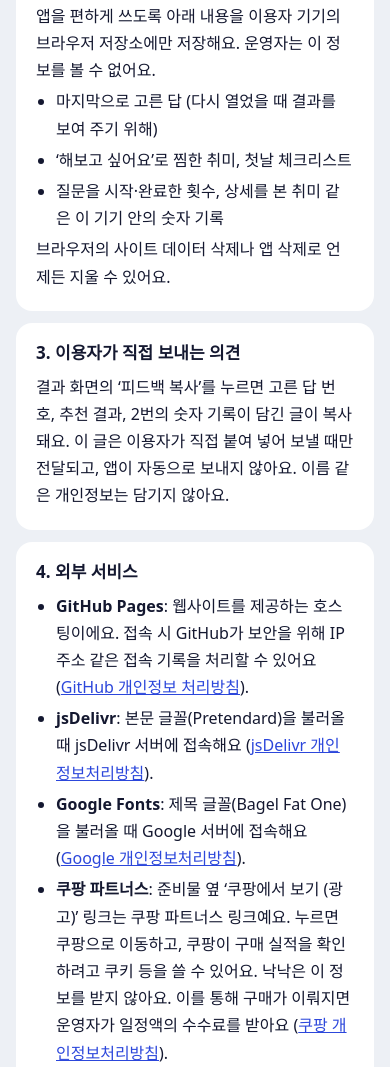
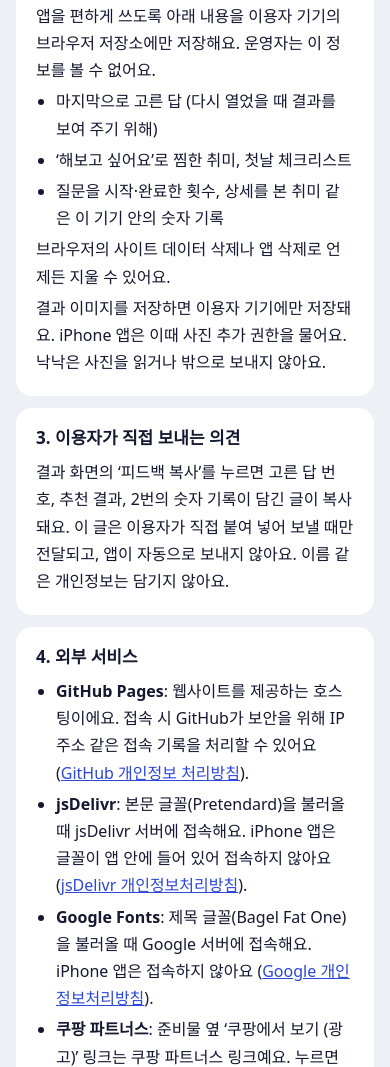
Before and after one commit to theserver62-glitch/naknak, a plain HTML site: page privacy.html in a window 390 px wide. Shown: the part 376-1443 px from the top of the page. Drawn offline with Linux system fonts and the light colour scheme.

Commit message:
처리방침 11/17판: iPhone 앱(사진 저장 권한, 앱 안 글꼴) 추가 (naknak 2c4b4a0)
Co-Authored-By: Claude Opus 5.5 <noreply@anthropic.com>

```diff
--- a/privacy.html
+++ b/privacy.html
@@ -17,7 +17,7 @@ p,li{margin:4px 0}ul{padding-left:20px;margin:4px 0}.muted{color:var(--muted);fo
 <body>
 <main>
 <h1>낙낙 개인정보처리방침</h1>
-<p class="muted">시행일 2026년 11월 9일 · 적용 대상: 낙낙 - 취미찾기 웹사이트, Android 앱, 토스 미니앱</p>
+<p class="muted">시행일 2026년 11월 17일 · 적용 대상: 낙낙 - 취미찾기 웹사이트, Android 앱, iPhone 앱, 토스 미니앱</p>
 
 <section>
 <h2>1. 수집하는 개인정보</h2>
@@ -33,6 +33,7 @@ p,li{margin:4px 0}ul{padding-left:20px;margin:4px 0}.muted{color:var(--muted);fo
 <li>질문을 시작·완료한 횟수, 상세를 본 취미 같은 이 기기 안의 숫자 기록</li>
 </ul>
 <p>브라우저의 사이트 데이터 삭제나 앱 삭제로 언제든 지울 수 있어요.</p>
+<p>결과 이미지를 저장하면 이용자 기기에만 저장돼요. iPhone 앱은 이때 사진 추가 권한을 물어요. 낙낙은 사진을 읽거나 밖으로 보내지 않아요.</p>
 </section>
 
 <section>
@@ -44,8 +45,8 @@ p,li{margin:4px 0}ul{padding-left:20px;margin:4px 0}.muted{color:var(--muted);fo
 <h2>4. 외부 서비스</h2>
 <ul>
 <li><b>GitHub Pages</b>: 웹사이트를 제공하는 호스팅이에요. 접속 시 GitHub가 보안을 위해 IP 주소 같은 접속 기록을 처리할 수 있어요 (<a href="https://docs.github.com/site-policy/privacy-policies/github-general-privacy-statement" target="_blank" rel="noopener">GitHub 개인정보 처리방침</a>).</li>
-<li><b>jsDelivr</b>: 본문 글꼴(Pretendard)을 불러올 때 jsDelivr 서버에 접속해요 (<a href="https://www.jsdelivr.com/terms/privacy-policy" target="_blank" rel="noopener">jsDelivr 개인정보처리방침</a>).</li>
-<li><b>Google Fonts</b>: 제목 글꼴(Bagel Fat One)을 불러올 때 Google 서버에 접속해요 (<a href="https://policies.google.com/privacy" target="_blank" rel="noopener">Google 개인정보처리방침</a>).</li>
+<li><b>jsDelivr</b>: 본문 글꼴(Pretendard)을 불러올 때 jsDelivr 서버에 접속해요. iPhone 앱은 글꼴이 앱 안에 들어 있어 접속하지 않아요 (<a href="https://www.jsdelivr.com/terms/privacy-policy" target="_blank" rel="noopener">jsDelivr 개인정보처리방침</a>).</li>
+<li><b>Google Fonts</b>: 제목 글꼴(Bagel Fat One)을 불러올 때 Google 서버에 접속해요. iPhone 앱은 접속하지 않아요 (<a href="https://policies.google.com/privacy" target="_blank" rel="noopener">Google 개인정보처리방침</a>).</li>
 <li><b>쿠팡 파트너스</b>: 준비물 옆 ‘쿠팡에서 보기 (광고)’ 링크는 쿠팡 파트너스 링크예요. 누르면 쿠팡으로 이동하고, 쿠팡이 구매 실적을 확인하려고 쿠키 등을 쓸 수 있어요. 낙낙은 이 정보를 받지 않아요. 이를 통해 구매가 이뤄지면 운영자가 일정액의 수수료를 받아요 (<a href="https://privacy.coupang.com/ko/center/coupang/" target="_blank" rel="noopener">쿠팡 개인정보처리방침</a>).</li>
 <li>취미 상세의 ‘바로 가기’ 링크는 다른 사이트로 이동해요. 이동한 사이트에서는 그 사이트의 방침이 적용돼요.</li>
 </ul>
```
